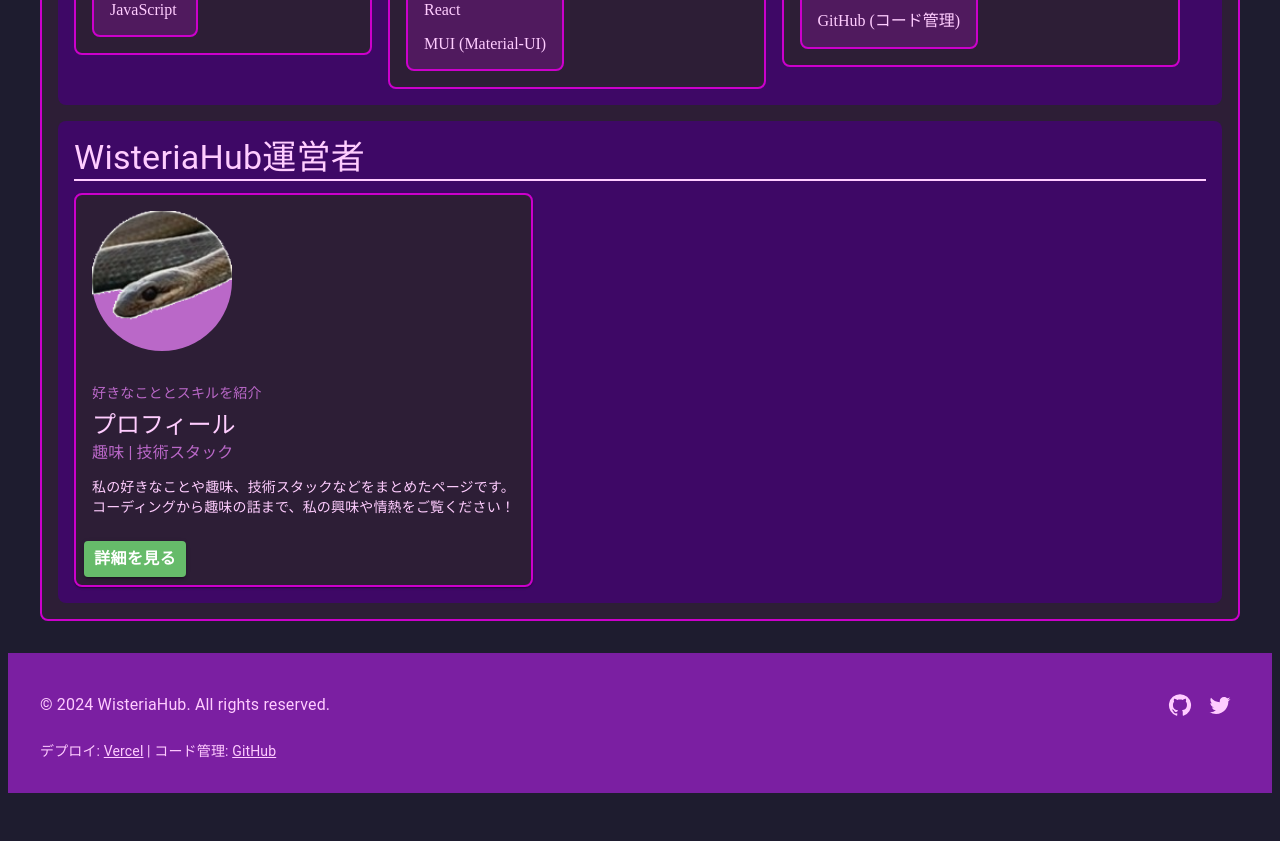
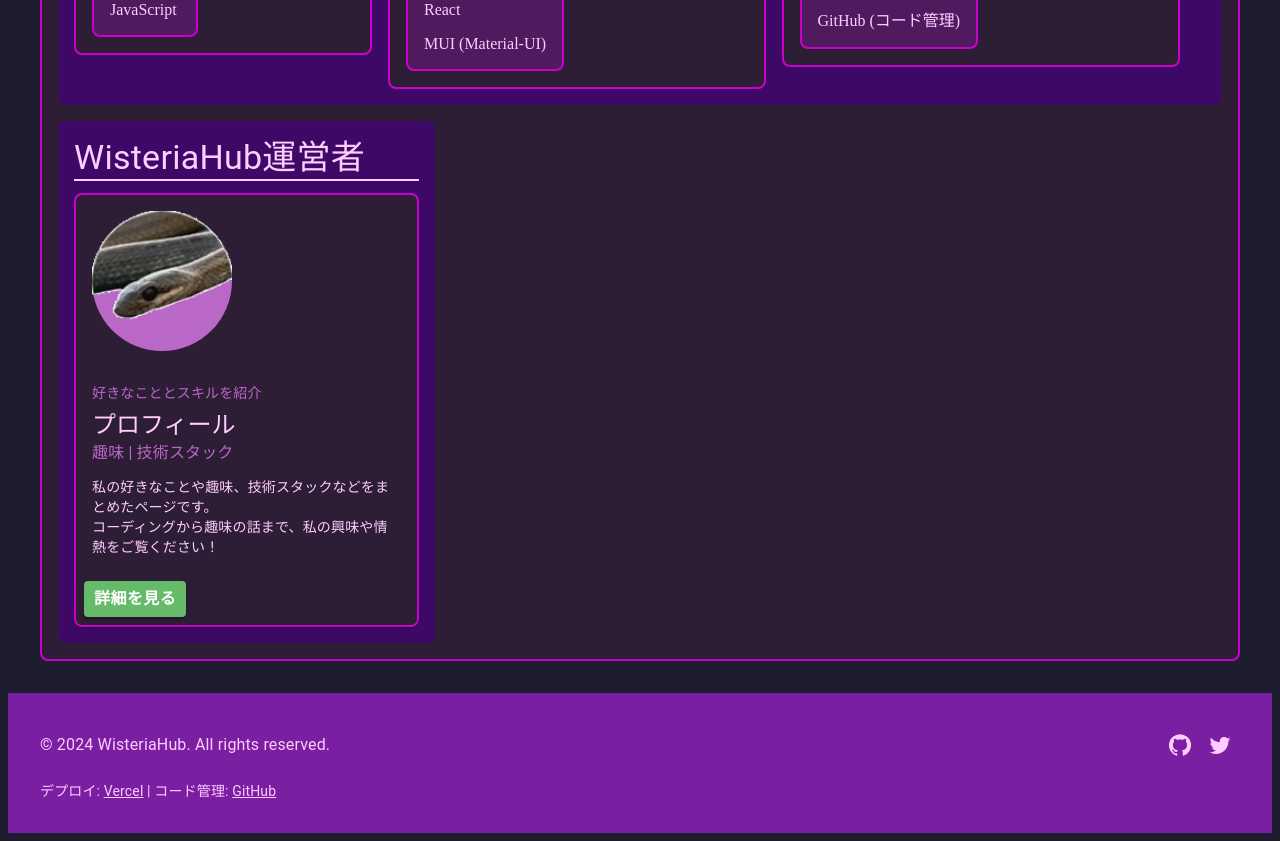
Before and after one commit to wisteriahuman/wisteria-hub, a Next.js app: page /about in a window 1280 px wide. Shown: the part 660-1501 px from the top of the page. Before the commit the page ends 1461 px from the top, so only its background shows below. Built offline with nearby package versions, Linux system fonts and the light colour scheme.

Commit message:
今度こそ

```diff
--- a/src/app/about/page.tsx
+++ b/src/app/about/page.tsx
@@ -37,10 +37,12 @@ export default function About() {
                 <Grid2
                     container
                     spacing={2}
+                    size={{
+                        xs: 12,
+                        sm: 6,
+                        md: 4,
+                    }}
                     sx={{
-                        xs: 12,
-                        md: 6,
-                        sm: 6,
                         flexGrow: 1,
                         padding: 2,
                         backgroundColor: "#2d1e36",
--- a/src/components/about/adminInfo/AdminInfo.tsx
+++ b/src/components/about/adminInfo/AdminInfo.tsx
@@ -7,6 +7,11 @@ export default function OutLine() {
     return (
         <>
             <Grid2
+                size={{
+                    xs: 12,
+                    sm: 6,
+                    md: 4,
+                }}
                 sx={{
                     flexGrow: 1,
                     padding: 2,
--- a/src/components/cards/template.tsx
+++ b/src/components/cards/template.tsx
@@ -37,6 +37,8 @@ export default function CardTemplate({
                 borderRadius: "8px",
                 width: "fit-content",
                 height: "fit-content",
+                maxWidth: "100%",
+                maxHeight: "100%",
             }}
         >
             <Box
```
Also changed, not shown: src/app/page.tsx (+4 -4 lines).
